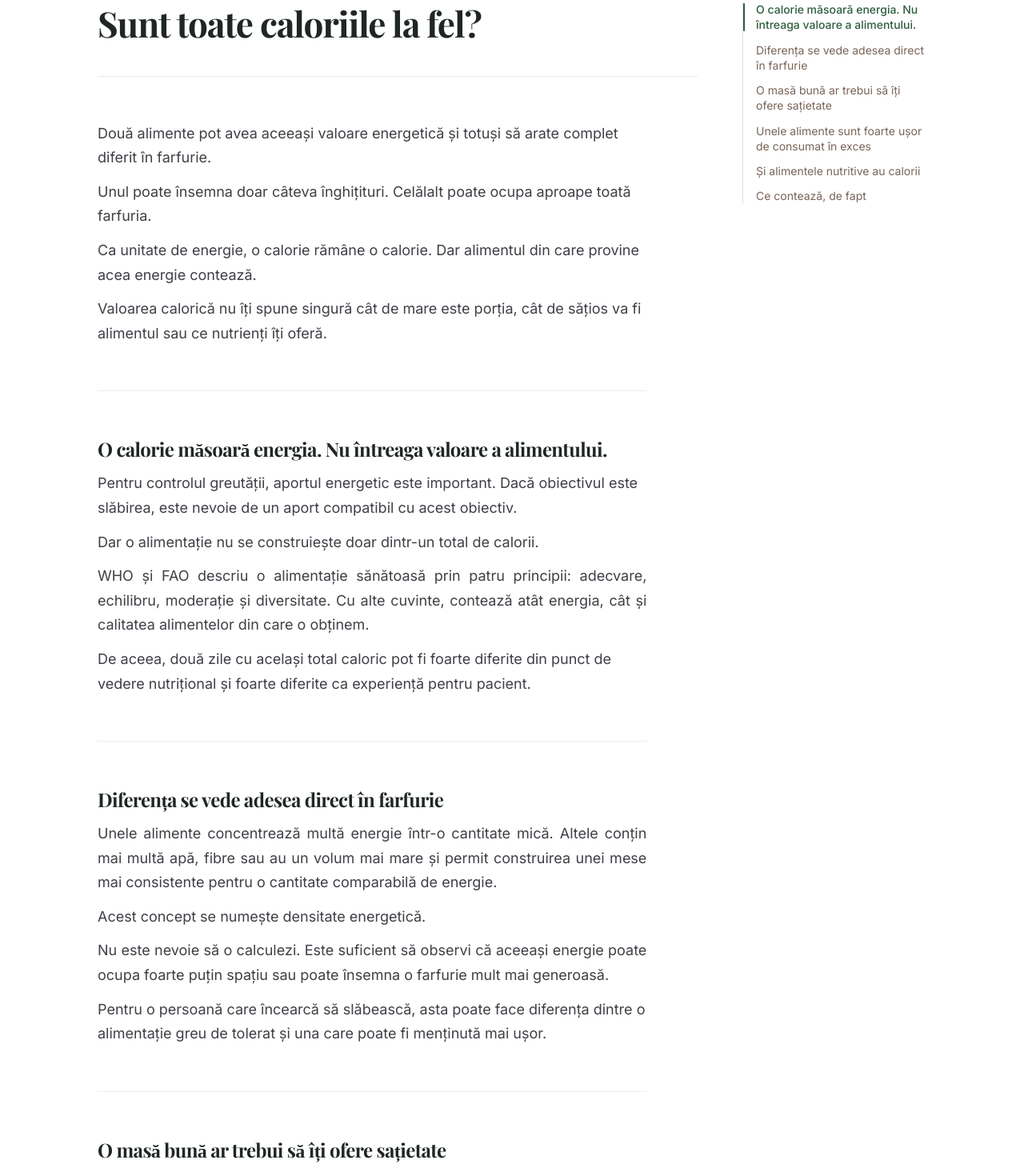
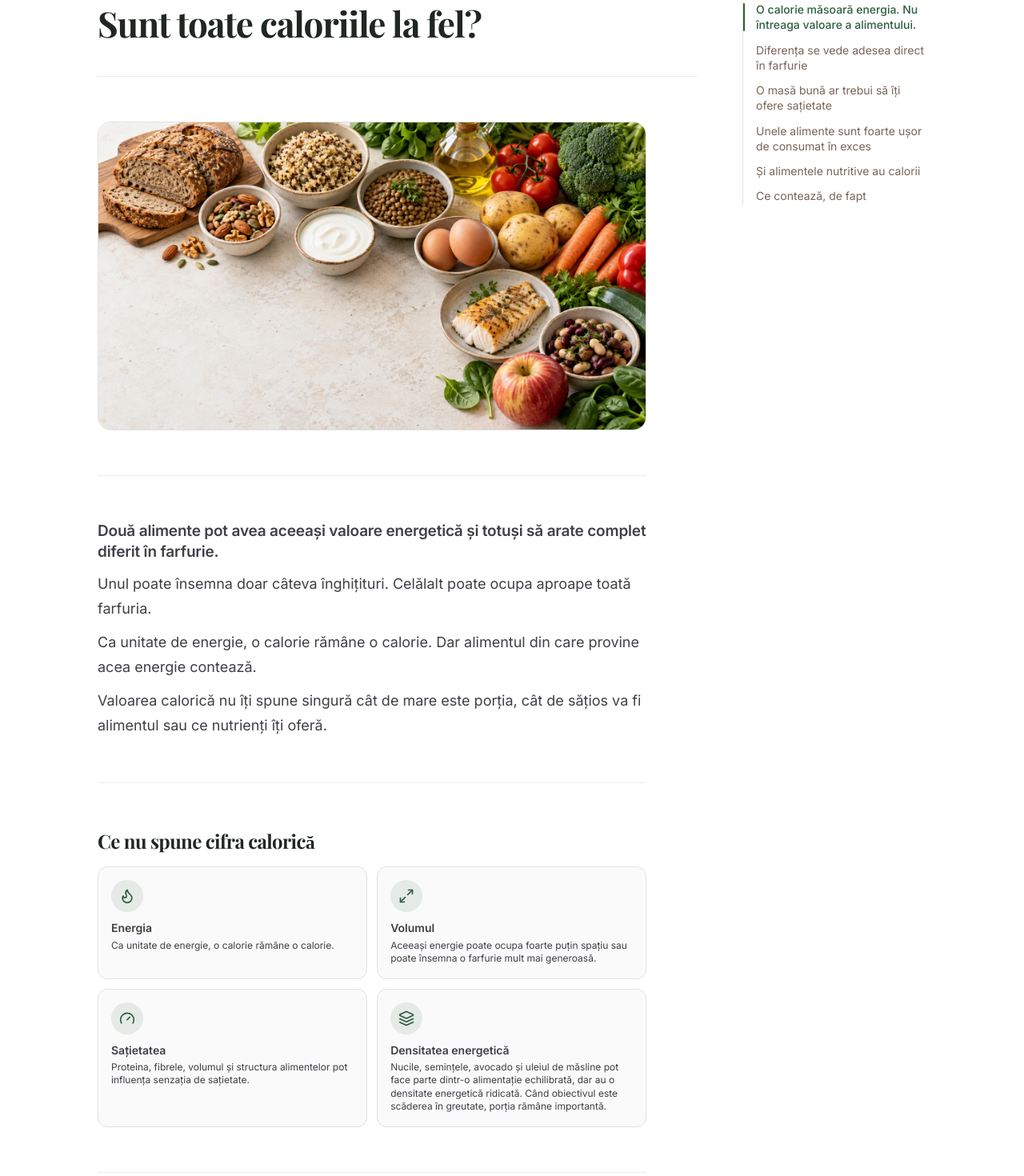
Before and after one commit to Diet4life/Diet4life-site, a React (Vite) app: page /nutrihub/sunt-toate-caloriile-la-fel in a window 1280 px wide. Shown: the part 235-1705 px from the top of the page at 80% size. Built offline with nearby package versions, Linux system fonts and the light colour scheme; a web font is replaced by a local one.

Commit message:
Enhance calories article editorial layout
Co-Authored-By: Claude Sonnet 5 <noreply@anthropic.com>
Claude-Session: https://claude.ai/code/session_01DSEq2dNsMu3kQkjZcvwz9Z

```diff
--- a/src/pages/nutrihub/SuntToateCaloriileLaFel.tsx
+++ b/src/pages/nutrihub/SuntToateCaloriileLaFel.tsx
@@ -1,7 +1,63 @@
 import { Link } from "wouter";
+import { Flame, Maximize2, Gauge, Layers, Leaf, SlidersHorizontal } from "lucide-react";
 import { useLanguage } from "@/contexts/LanguageContext";
-import { ArticleH2, ArticleP } from "@/components/nutrihub/ArticleShell";
+import { ArticleH2, ArticleP, ArticleLead } from "@/components/nutrihub/ArticleShell";
 import { ArticleShellPremium } from "@/components/nutrihub/ArticleShellPremium";
+
+// "Ce nu spune cifra calorică" + "Trei repere pentru viața reală" -- visual
+// modules for this article only (never touch ArticleShellPremium.tsx, never
+// add these to the other 5 articles). Same visual recipe already used in
+// ControlulGreutatii.tsx (bg-card border-border tile + bg-primary/10 icon
+// circle) -- zero new tokens, zero new global components. Every item's text
+// is either an exact quote from this article's own body (sec-0, sec-2,
+// sec-3, sec-6) or, for the 2 items explicitly flagged below, a condensation
+// of two consecutive sentences from the same paragraph -- approved verbatim
+// by the user, not paraphrased further here. No new facts, numbers, or
+// claims. The original article paragraphs (sec-0 through sec-6) are
+// untouched; these modules only redisplay existing sentences separately.
+const WHAT_THE_NUMBER_DOESNT_SAY = [
+  {
+    icon: Flame,
+    label: "Energia",
+    note: "Ca unitate de energie, o calorie rămâne o calorie.",
+  },
+  {
+    icon: Maximize2,
+    label: "Volumul",
+    note: "Aceeași energie poate ocupa foarte puțin spațiu sau poate însemna o farfurie mult mai generoasă.",
+  },
+  {
+    icon: Gauge,
+    label: "Sațietatea",
+    note: "Proteina, fibrele, volumul și structura alimentelor pot influența senzația de sațietate.",
+  },
+  {
+    icon: Layers,
+    // Condensation of sec-5's two consecutive sentences, approved verbatim
+    // by the user -- not a further paraphrase of this file's own wording.
+    label: "Densitatea energetică",
+    note: "Nucile, semințele, avocado și uleiul de măsline pot face parte dintr-o alimentație echilibrată, dar au o densitate energetică ridicată. Când obiectivul este scăderea în greutate, porția rămâne importantă.",
+  },
+];
+
+const THREE_REAL_LIFE_POINTS = [
+  {
+    icon: Flame,
+    label: "Energia totală",
+    note: "Pentru greutate, energia totală contează.",
+  },
+  {
+    icon: Leaf,
+    label: "Sursa energiei",
+    note: "Pentru calitatea alimentației și pentru cât de ușor o poți menține, contează și sursa acelei energii.",
+  },
+  {
+    icon: SlidersHorizontal,
+    // Condensation of sec-6's own sentence, approved verbatim by the user.
+    label: "Adaptarea",
+    note: "O alimentație bine construită oferă suficienți nutrienți, permite mese satisfăcătoare și poate fi adaptată vieții reale.",
+  },
+];
 
 export default function SuntToateCaloriileLaFel() {
   const { language } = useLanguage();
@@ -40,12 +96,50 @@ export default function SuntToateCaloriileLaFel() {
         "Kohanmoo A, Faghih S, Akhlaghi M. Effect of short- and long-term protein consumption on appetite and appetite-regulating gastrointestinal hormones: a systematic review and meta-analysis of randomized controlled trials. Physiol Behav. 2020;226:113123. DOI: 10.1016/j.physbeh.2020.113123.",
       ]}
     >
+      {/* Hero image -- already-approved, already-local asset, reused as-is
+          (not duplicated, not re-sourced). Same pattern as the hero image
+          in ControlulGreutatii.tsx. */}
+      <img
+        src="/images/nutrihub/nutrihub-calorii-featured.webp"
+        alt="Selecție variată de alimente: cereale, leguminoase, lactate, ouă, pește, legume, fructe și nuci"
+        width={1600}
+        height={900}
+        className="w-full aspect-[16/9] object-cover rounded-2xl border border-border"
+        loading="eager"
+        decoding="async"
+      />
+
       <section id="sec-0">
-        <ArticleP>Două alimente pot avea aceeași valoare energetică și totuși să arate complet diferit în farfurie.</ArticleP>
+        {/* First sentence re-rendered via ArticleLead instead of ArticleP --
+            text is byte-identical to before, appears exactly once (not
+            duplicated into the module below), per explicit approval. */}
+        <ArticleLead>Două alimente pot avea aceeași valoare energetică și totuși să arate complet diferit în farfurie.</ArticleLead>
         <ArticleP>Unul poate însemna doar câteva înghițituri. Celălalt poate ocupa aproape toată farfuria.</ArticleP>
         <ArticleP>Ca unitate de energie, o calorie rămâne o calorie. Dar alimentul din care provine acea energie contează.</ArticleP>
         <ArticleP>Valoarea calorică nu îți spune singură cât de mare este porția, cât de sățios va fi alimentul sau ce nutrienți îți oferă.</ArticleP>
       </section>
+
+      {/* Module "Ce nu spune cifra calorică" -- positioned right after the
+          intro (sec-0), before sec-1, same early-preview pattern already
+          used in ControlulGreutatii.tsx. Every caption redisplays a sentence
+          that already exists further down in this same article (sec-0,
+          sec-2, sec-3, sec-5) -- see the mapping shown before implementation. */}
+      <div>
+        <h2 className="font-serif font-bold text-foreground text-xl md:text-2xl mb-4">
+          Ce nu spune cifra calorică
+        </h2>
+        <div className="grid sm:grid-cols-2 gap-3">
+          {WHAT_THE_NUMBER_DOESNT_SAY.map((item) => (
+            <div key={item.label} className="rounded-xl border border-border bg-card p-4">
+              <div className="w-10 h-10 rounded-full bg-primary/10 flex items-center justify-center mb-2.5">
+                <item.icon className="w-5 h-5 text-primary" aria-hidden="true" />
+              </div>
+              <p className="text-sm font-semibold text-foreground leading-snug">{item.label}</p>
+              <p className="text-xs text-muted-foreground mt-1 leading-snug">{item.note}</p>
+            </div>
+          ))}
+        </div>
+      </div>
 
       <section id="sec-1">
         <ArticleH2>O calorie măsoară energia. Nu întreaga valoare a alimentului.</ArticleH2>
@@ -139,6 +233,29 @@ export default function SuntToateCaloriileLaFel() {
         </ArticleP>
         <ArticleP>Caloriile îți spun câtă energie conține alimentul. Nu îți spun întreaga lui poveste.</ArticleP>
       </section>
+
+      {/* Module "Trei repere pentru viața reală" -- closing recap, same
+          position/pattern as ControlulGreutatii.tsx's second module (after
+          the last section, before the shell's own "Citește și" block). The
+          3 items are the article's own closing lines from sec-6, not
+          invented. 3 items -> sm:grid-cols-3 (not grid-cols-2, which would
+          leave an awkward lone item on its own row). */}
+      <div>
+        <h2 className="font-serif font-bold text-foreground text-xl md:text-2xl mb-4">
+          Trei repere pentru viața reală
+        </h2>
+        <div className="grid sm:grid-cols-3 gap-3">
+          {THREE_REAL_LIFE_POINTS.map((item) => (
+            <div key={item.label} className="rounded-xl border border-border bg-card p-4">
+              <div className="w-10 h-10 rounded-full bg-primary/10 flex items-center justify-center mb-2.5">
+                <item.icon className="w-5 h-5 text-primary" aria-hidden="true" />
+              </div>
+              <p className="text-sm font-semibold text-foreground leading-snug">{item.label}</p>
+              <p className="text-xs text-muted-foreground mt-1 leading-snug">{item.note}</p>
+            </div>
+          ))}
+        </div>
+      </div>
     </ArticleShellPremium>
   );
 }
```
